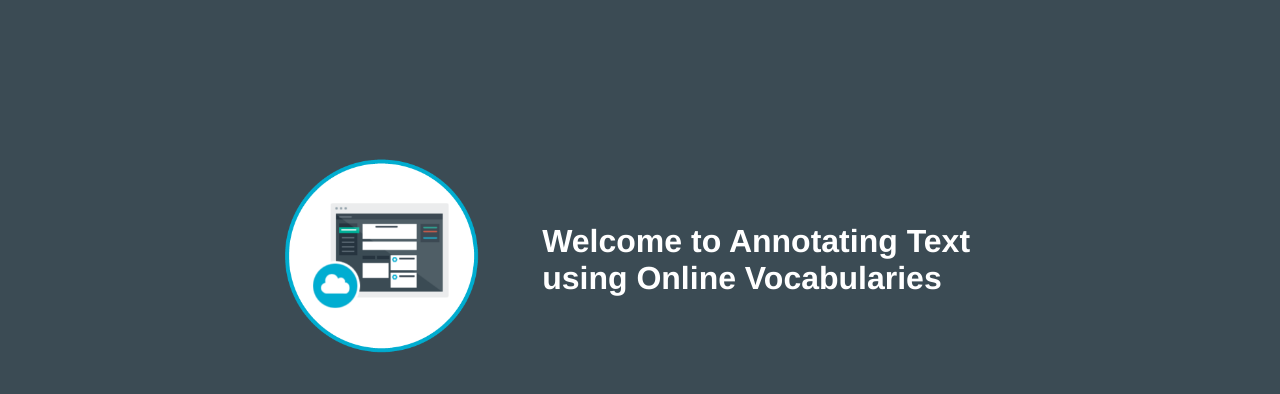
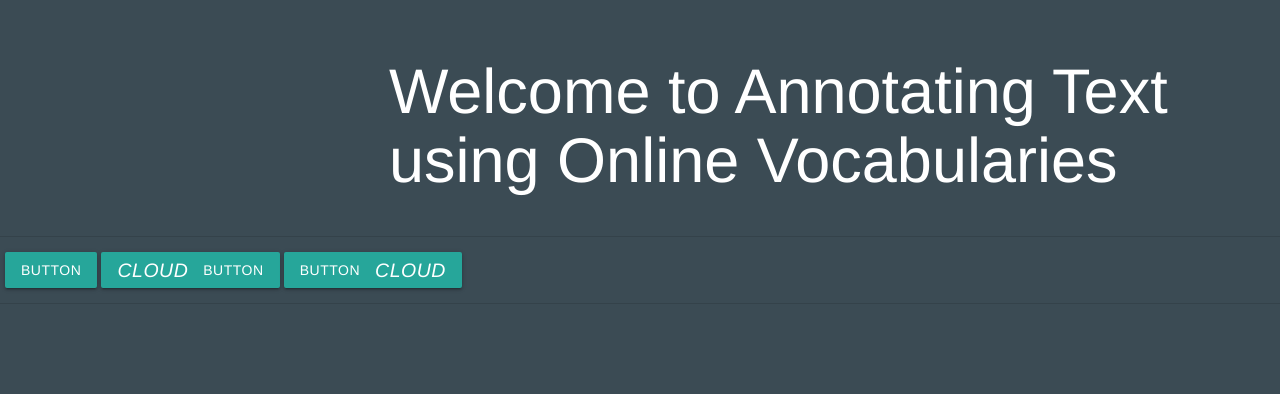
Before and after one commit to sochan/CSIROAnnotatingText, a website: page public/index.html in a window 1280 px wide. Drawn offline with nearby package versions, Linux system fonts and the light colour scheme.

Commit message:
Please check my work

```diff
--- a/public/index.html
+++ b/public/index.html
@@ -7,18 +7,36 @@
     <meta http-equiv="X-UA-Compatible" content="IE=edge">
     <meta name="viewport" content="width=device-width, initial-scale=1">
     <link rel="stylesheet" href="stylesheets/style.css">
+
+
+    <!-- Compiled and minified CSS -->
+    <link rel="stylesheet" href="https://cdnjs.cloudflare.com/ajax/libs/materialize/1.0.0/css/materialize.min.css">
+
+    <!-- Compiled and minified JavaScript -->
+    <script src="https://cdnjs.cloudflare.com/ajax/libs/materialize/1.0.0/js/materialize.min.js"></script>
+
+
   </head>
 
   <body>
     <table>
       <tr>
         <td style= "width:30%;">
-          <img class = "newappIcon" src="images/newapp-icon.png">
+
         </td>
         <td>
           <h1 id="message">Welcome to Annotating Text using Online Vocabularies</h1>
         </td>
       </tr>
+      <tr>
+      	<td colspan='2'>
+
+<a class="waves-effect waves-light btn">button</a>
+<a class="waves-effect waves-light btn"><i class="material-icons left">cloud</i>button</a>
+<a class="waves-effect waves-light btn"><i class="material-icons right">cloud</i>button</a>
+
+      	</td>
+      </tr>
     </table>
   </body>
 
```
